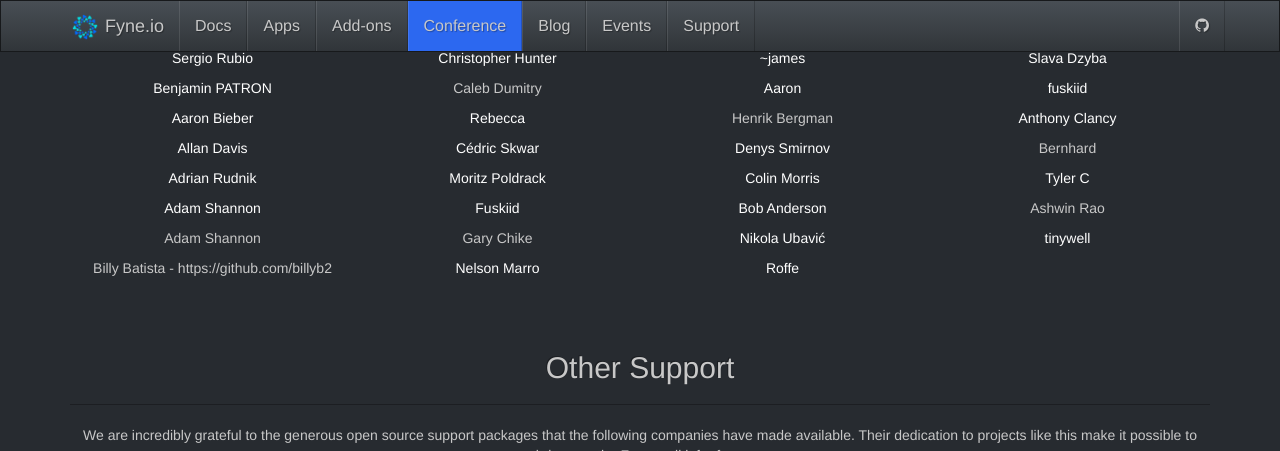
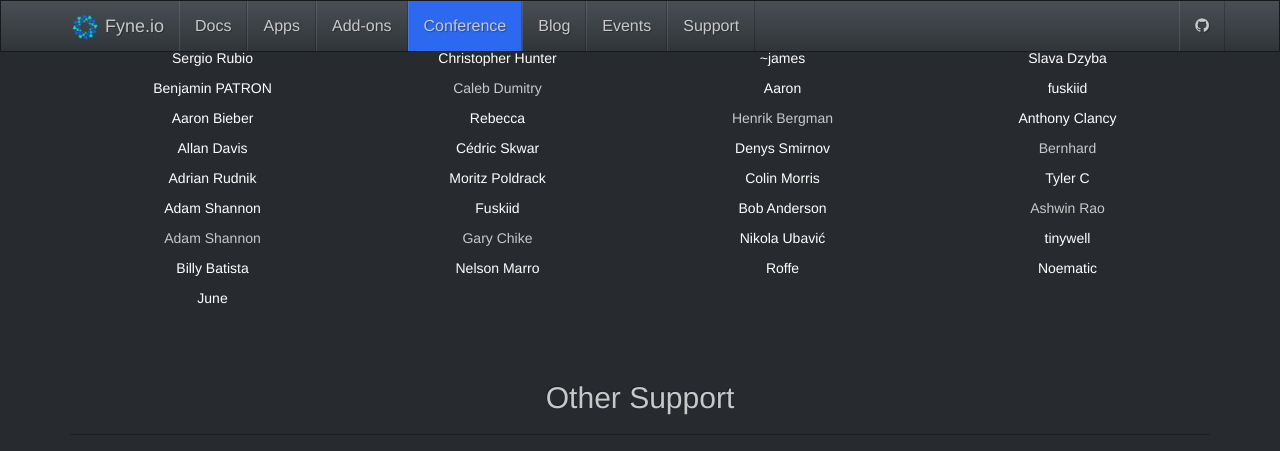
Before and after one commit to fyne-io/fyne-io.github.io, a Jekyll site: the page built from sponsor/index.md, in a window 1280 px wide and 900 px high, scrolled down 973 px, cut to the strip 0-451 px from the top of the window. Built offline with Jekyll 4.4.1, drawn with Linux system fonts in a browser that asks for light colours.

Commit message:
New sponsors - welcome

```diff
--- a/sponsor/index.md
+++ b/sponsor/index.md
@@ -242,7 +242,7 @@
 </div>
 
 <div class="col-lg-3 text-center" markdown="1">
-Billy Batista - https://github.com/billyb2
+[Billy Batista](https://github.com/billyb2)
 </div>
 <div class="col-lg-3 text-center" markdown="1">
 [Nelson Marro](https://github.com/nelsonmarro)
@@ -251,8 +251,19 @@
 [Roffe](https://github.com/roffe)
 </div>
 <div class="col-lg-3 text-center" markdown="1">
+[Noematic](https://github.com/noematic-eu)
 </div>
 
+
+<div class="col-lg-3 text-center" markdown="1">
+[June](https://github.com/junapur)
+</div>
+<div class="col-lg-3 text-center" markdown="1">
+</div>
+<div class="col-lg-3 text-center" markdown="1">
+</div>
+<div class="col-lg-3 text-center" markdown="1">
+</div>
 
 
 </div>
```
